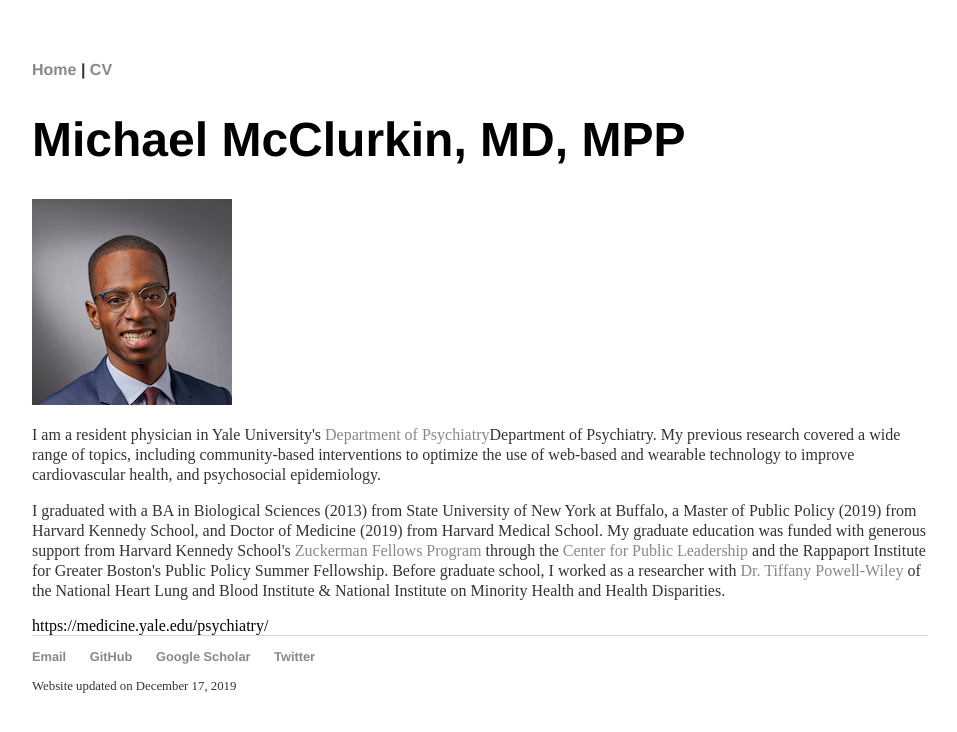
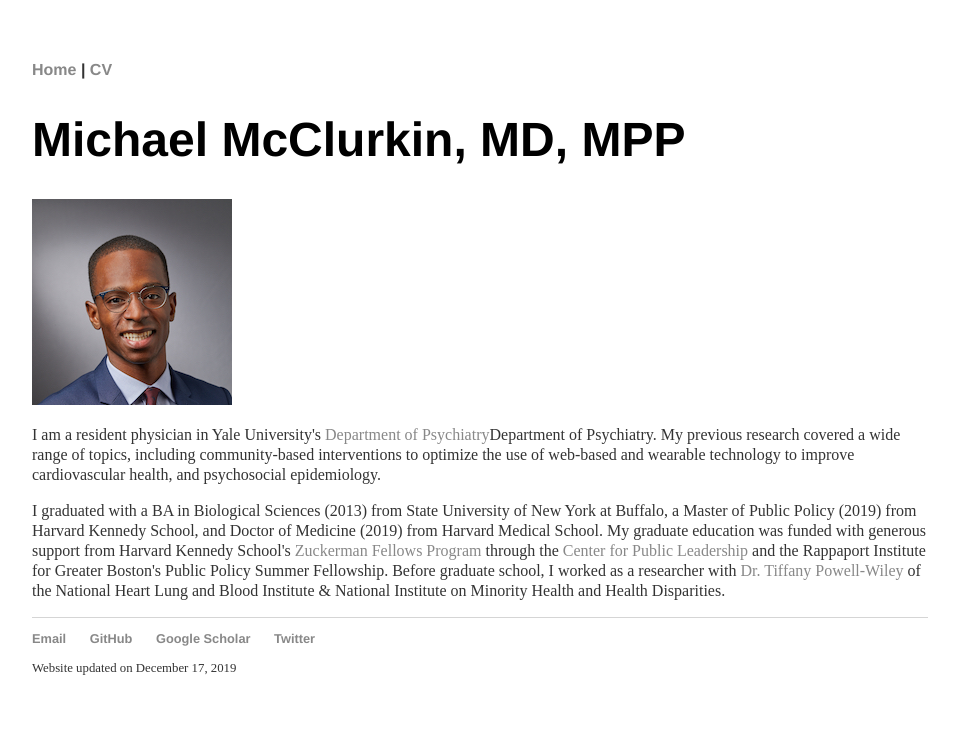
Before and after one commit to michaelmcclurkin/michaelmcclurkin.github.io, a Jekyll site: the page index.html, which Jekyll copies as it is, in a window 1280 px wide. Shown: the top 732 px of the page, without its empty margins (160-1117 px from the left). Built offline with Jekyll 4.4.1, drawn with Linux system fonts in a browser that asks for light colours; some of the changed lines change nothing that is shown.

Commit message:
Update index.html

```diff
--- a/index.html
+++ b/index.html
@@ -81,7 +81,6 @@
 			<p>I am a resident physician in Yale University's <a href="https://medicine.yale.edu/psychiatry/">Department of Psychiatry</a>Department of Psychiatry. My previous research covered a wide range of topics, including community-based interventions to optimize the use of web-based and wearable technology to improve cardiovascular health, and psychosocial epidemiology.</p>
 			<p>I graduated with a BA in Biological Sciences (2013) from State University of New York at Buffalo, a Master of Public Policy (2019) from Harvard Kennedy School, and Doctor of Medicine (2019) from Harvard Medical School. My graduate education was funded with generous support from Harvard Kennedy School's <a href="https://cpl.hks.harvard.edu/zuckerman-fellowship/">Zuckerman Fellows Program</a> through the <a href="https://cpl.hks.harvard.edu/home/">Center for Public Leadership</a> and the Rappaport Institute for Greater Boston's Public Policy Summer Fellowship. Before graduate school, I worked as a researcher with <a href="https://www.nhlbi.nih.gov/science/social-determinants-obesity-and-cardiovascular-risk/">Dr. Tiffany Powell-Wiley</a> of the National Heart Lung and Blood Institute & National Institute on Minority Health and Health Disparities. </p>
 
-			https://medicine.yale.edu/psychiatry/
 </div>
 
   <footer>
```
